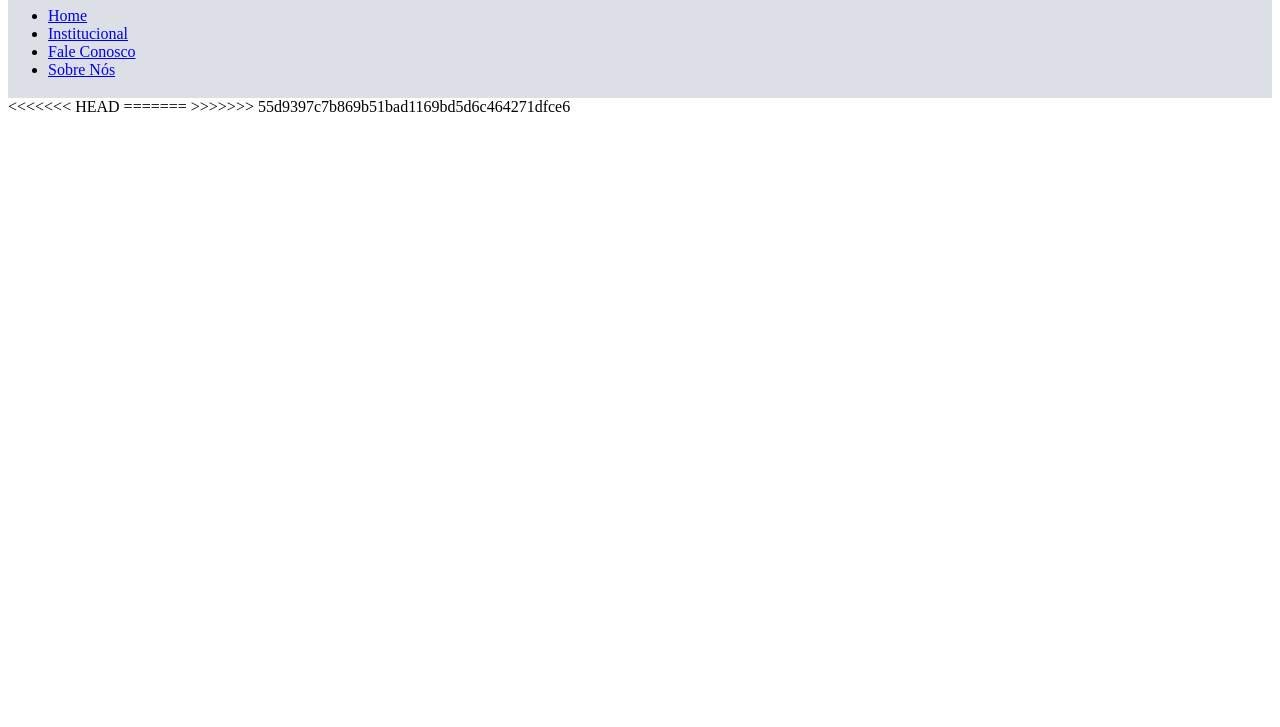
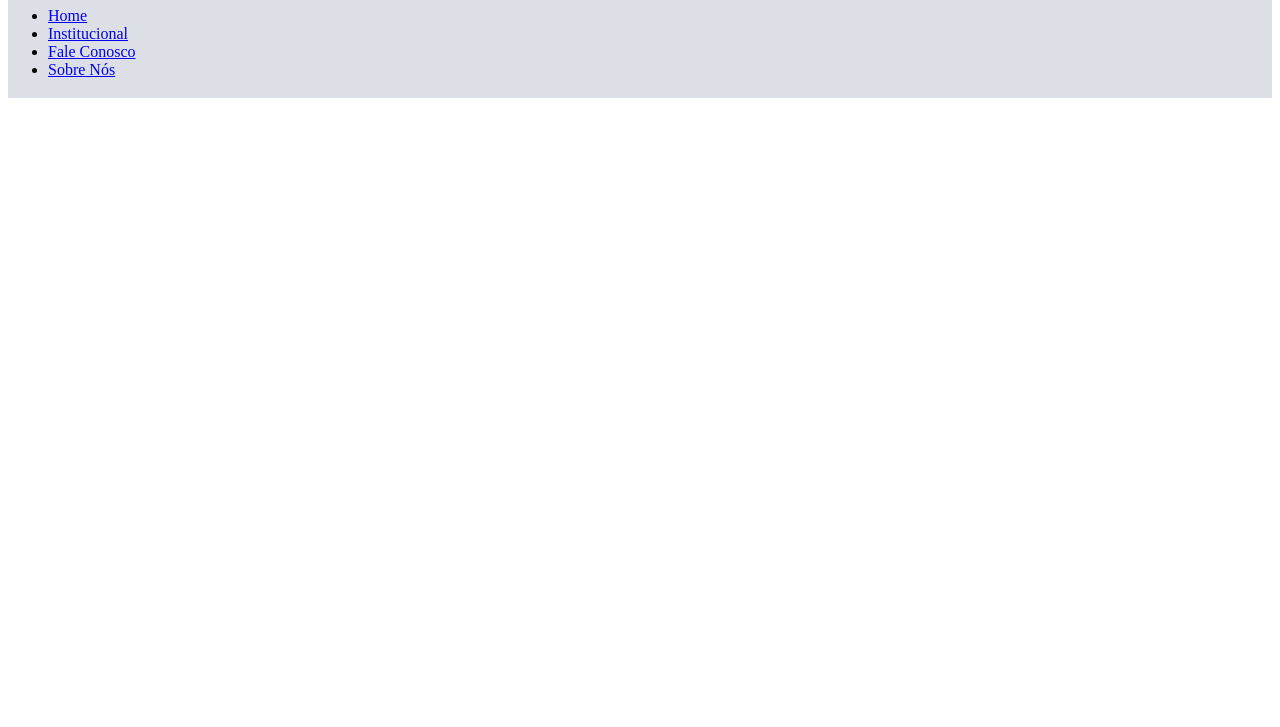
Before and after one commit to maiconbischoff/ensinando-lucas, a plain HTML site: page pages/carro-1.html in a window 1280 px wide. Shown: the part 73-800 px from the top of the page. Drawn offline with Linux system fonts and the light colour scheme.

Commit message:
Adjusting

```diff
--- a/pages/carro-1.html
+++ b/pages/carro-1.html
@@ -17,13 +17,8 @@
                <li><a href="fale-consoco.html">Fale Conosco</a></li>
                <li><a href="sobre-nos.html">Sobre Nós</a></li>
            </ul>
+        </div>
 
-        </div>
-<<<<<<< HEAD
-
-=======
-
->>>>>>> 55d9397c7b869b51bad1169bd5d6c464271dfce6
         <div class="">
 
         </div>
```
Also changed, not shown: pages/carro-2.html (+1 -6 lines), pages/carro-3.html (+0 -1 lines), pages/carro-4.html (+1 -6 lines).
